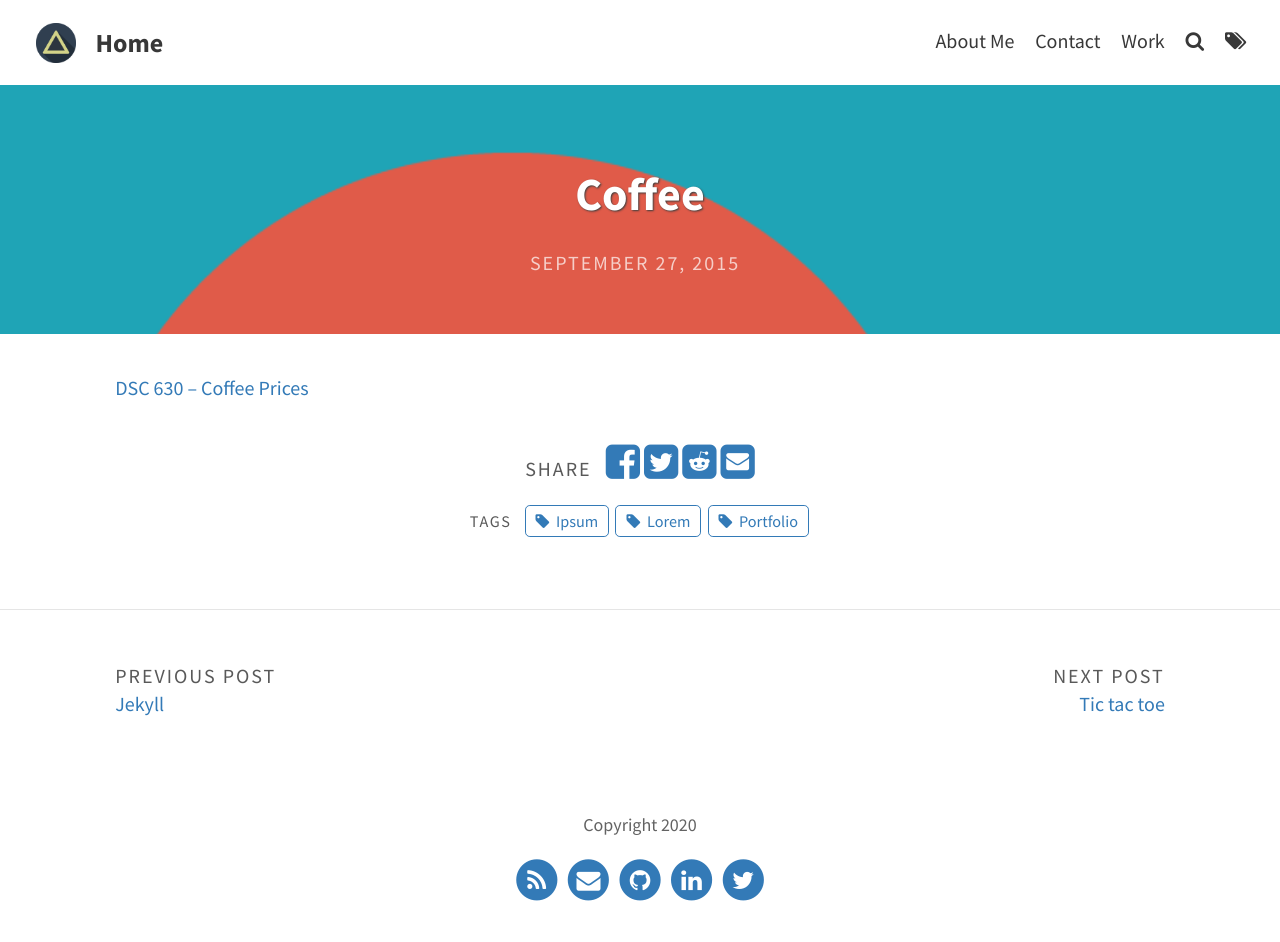
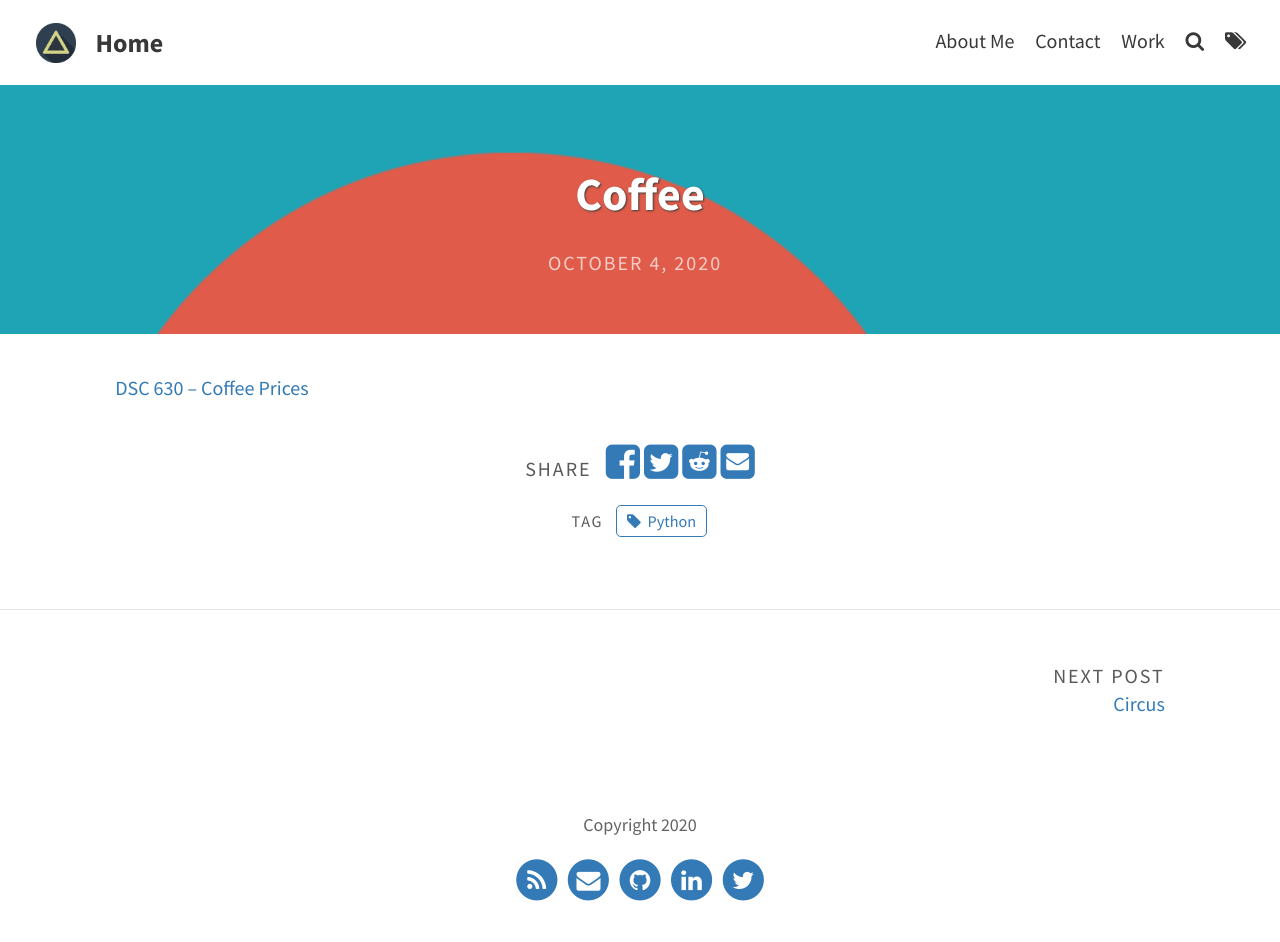
Before and after one commit to knmoses/knmoses.github.io, a Jekyll site: the page built from _portfolio/coffee.md, in a window 1280 px wide. Built offline with Jekyll 4.4.1, drawn with Linux system fonts in a browser that asks for light colours.

Commit message:
Update coffee.md

```diff
--- a/_portfolio/coffee.md
+++ b/_portfolio/coffee.md
@@ -3,8 +3,8 @@ layout: post
 title: Coffee
 feature-img: "assets/img/portfolio/cake.png"
 img: "assets/img/portfolio/cake.png"
-date: 27 September 2015
-tags: [Lorem, Ipsum, Portfolio]
+date: 04 October 2020
+tags: [Python]
 ---
 
 
```
